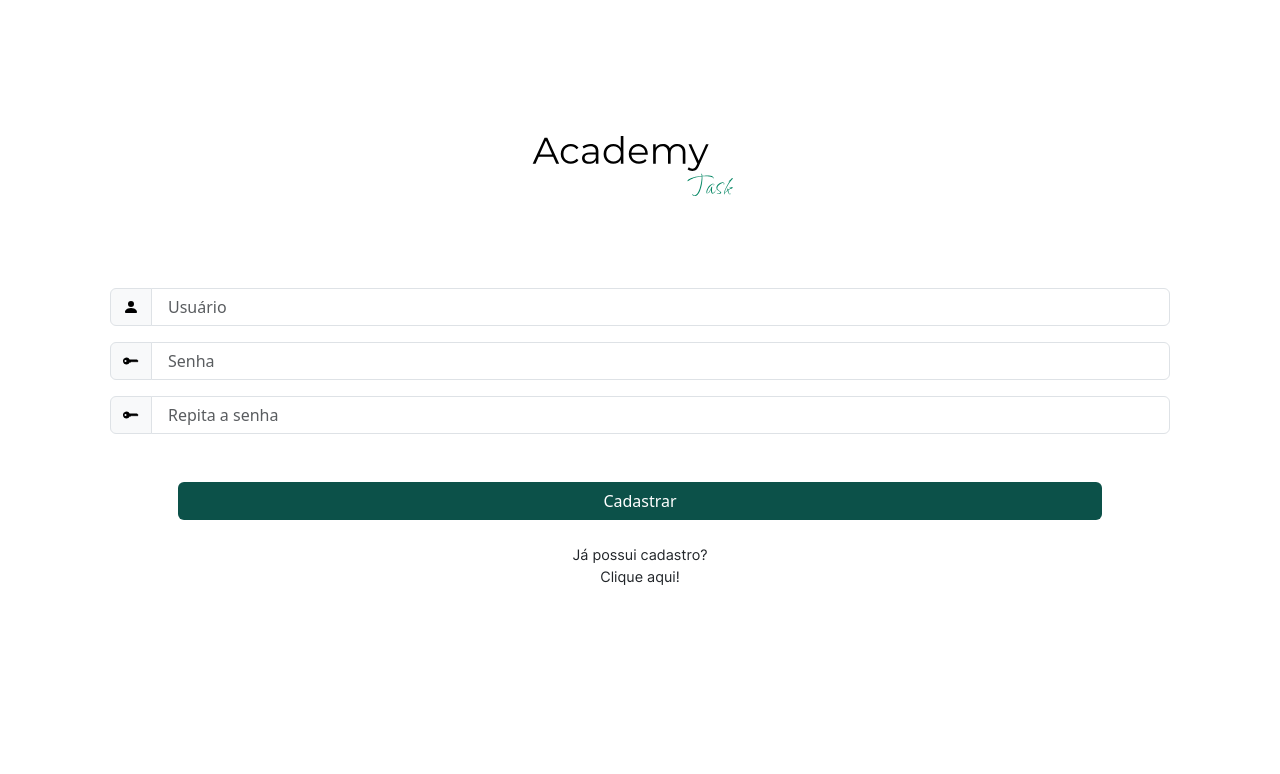
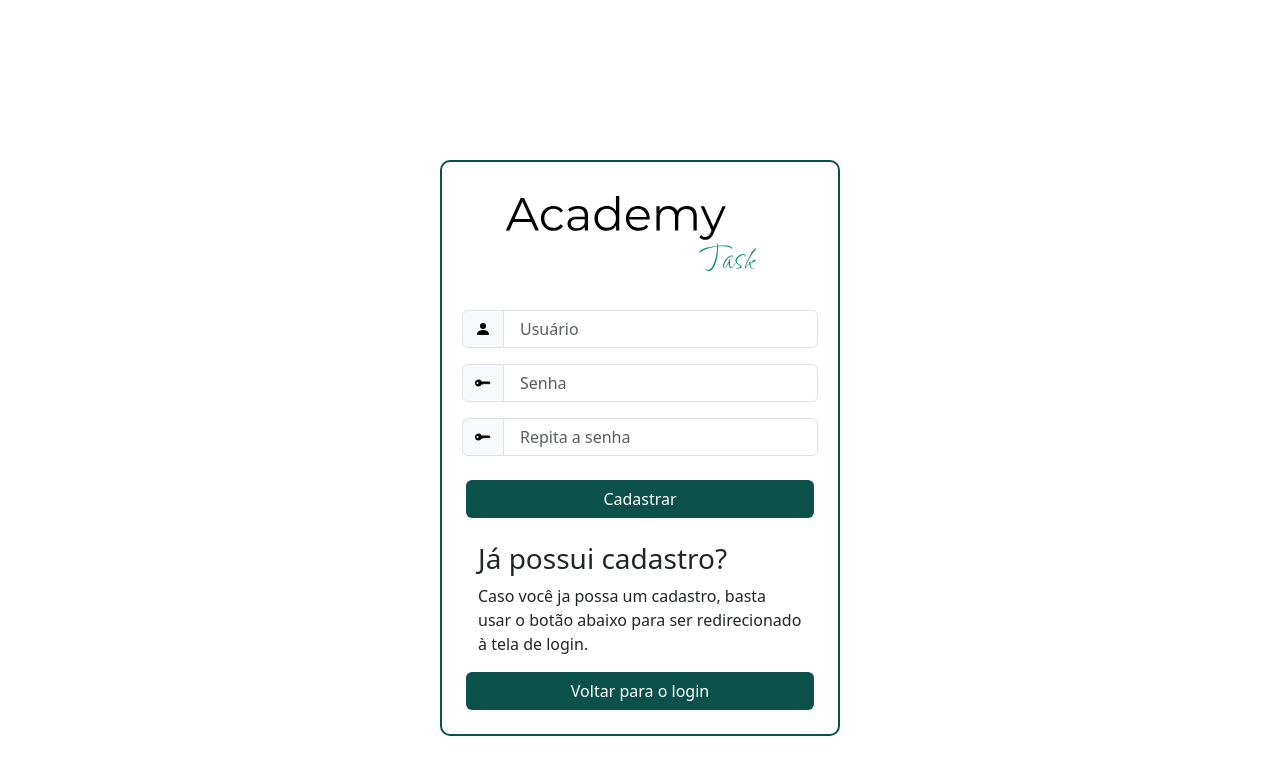
Before and after one commit to paccarrar0/academytask, an Angular app: page /register in a window 1280 px wide. Shown: the top 774 px of the page. Built offline with nearby package versions, Linux system fonts and the light colour scheme.

Commit message:
Responsividade e README

```diff
--- /dev/null
+++ b/src/app/home/home.component.html
@@ -0,0 +1 @@
+<p>home works!</p>
--- a/src/app/login/login.component.css
+++ b/src/app/login/login.component.css
@@ -41,8 +41,3 @@ a {
   margin-top: 10rem;
   width: 25rem;
 }
-
-.register-message-desktop {
-  font-family: Inter;
-  font-size: larger;
-}
--- a/src/app/login/login.component.html
+++ b/src/app/login/login.component.html
@@ -45,7 +45,7 @@
   <!--mobile-->
 
   <div class="d-md-block d-none block">
-    <div class="row">
+    <div class="row my-4">
       <img
         class="logo"
         src="../../assets/images/collorfull-logo.svg"
@@ -53,10 +53,7 @@
         height="100"
       />
     </div>
-    <div class="row">
-      <p class="mb-1 register-message-desktop">Bem-Vindo de Volta!</p>
-    </div>
-    <div class="row mx-2 gap-3">
+    <div class="row mx-2 mb-4 gap-3">
       <div class="input-group">
         <span class="input-group-text">
           <img src="../../assets/icons/person-fill.svg" alt="icon" />
@@ -78,5 +75,16 @@
         />
       </div>
     </div>
+    <div class="row mx-2 px-3 mb-4">
+      <button class="btn">Entrar</button>
+    </div>
+    <div class="row mx-4 text-start">
+      <h3>Ainda não é cadastrado?</h3>
+      <br>
+      <p>Otimize seu seu tempo com o AcademyTask! Tenha uma experiência inteligente e eficiente. Toque abaixo para se cadastrar.</p>
+    </div>
+    <div class="row mx-2 px-3 mb-4">
+      <button routerLink="/register" class="btn">Cadastre-se</button>
+    </div>
   </div>
 </div>
--- a/src/app/register/register.component.css
+++ b/src/app/register/register.component.css
@@ -1,4 +1,4 @@
-.logo {
+.mobile-logo {
   margin-top: 8rem;
   margin-bottom: 5rem;
 }
@@ -18,7 +18,7 @@
   color: #ffff;
 }
 
-p {
+.register-message-mobile {
   font-family: Inter;
   font-size: 0.9rem;
 }
@@ -31,3 +31,13 @@ a {
   text-decoration: none;
   color: inherit
 }
+/*mobile*/
+
+.block {
+  border: solid #0C5149;
+  border-width: 2px;
+  border-radius: 10px;
+  margin: 0 auto;
+  margin-top: 10rem;
+  width: 25rem;
+}
--- a/src/app/register/register.component.html
+++ b/src/app/register/register.component.html
@@ -1,7 +1,8 @@
 <div class="container text-center">
+  <div class="d-md-none">
     <div class="row">
       <img
-      class="logo col"
+        class="mobile-logo col"
         src="../../assets/images/collorfull-logo.svg"
         alt="logo"
         height="80"
@@ -9,16 +10,34 @@
     </div>
     <div class="row mx-3 mb-5 gap-3">
       <div class="input-group">
-      <span class="input-group-text"><img src="../../assets/icons/person-fill.svg" alt="icon"></span>
-      <input class="input form-control px-3" type="text" placeholder="Usuário" />
+        <span class="input-group-text"
+          ><img src="../../assets/icons/person-fill.svg" alt="icon"
+        /></span>
+        <input
+          class="input form-control px-3"
+          type="text"
+          placeholder="Usuário"
+        />
       </div>
       <div class="input-group">
-      <span class="input-group-text"><img src="../../assets/icons/key-fill.svg" alt="icon"></span>
-      <input class="input form-control px-3" type="password" placeholder="Senha" />
+        <span class="input-group-text"
+          ><img src="../../assets/icons/key-fill.svg" alt="icon"
+        /></span>
+        <input
+          class="input form-control px-3"
+          type="password"
+          placeholder="Senha"
+        />
       </div>
       <div class="input-group">
-      <span class="input-group-text"><img src="../../assets/icons/key-fill.svg" alt="icon"></span>
-      <input class="input form-control px-3" type="password" placeholder="Repita a senha" />
+        <span class="input-group-text"
+          ><img src="../../assets/icons/key-fill.svg" alt="icon"
+        /></span>
+        <input
+          class="input form-control px-3"
+          type="password"
+          placeholder="Repita a senha"
+        />
       </div>
     </div>
     <div class="button row mb-4">
@@ -32,3 +51,61 @@
       </p>
     </div>
   </div>
+  <!--mobile-->
+
+  <div class="d-md-block d-none block">
+    <div class="row my-4">
+      <img
+        class="logo"
+        src="../../assets/images/collorfull-logo.svg"
+        alt="logo"
+        height="100"
+      />
+    </div>
+    <div class="row mx-2 mb-4 gap-3">
+      <div class="input-group">
+        <span class="input-group-text">
+          <img src="../../assets/icons/person-fill.svg" alt="icon" />
+        </span>
+        <input
+          class="input form-control px-3"
+          type="text"
+          placeholder="Usuário"
+        />
+      </div>
+      <div class="input-group">
+        <span class="input-group-text">
+          <img src="../../assets/icons/key-fill.svg" alt="icon" />
+        </span>
+        <input
+          class="input form-control px-3"
+          type="password"
+          placeholder="Senha"
+        />
+      </div>
+      <div class="input-group">
+        <span class="input-group-text">
+          <img src="../../assets/icons/key-fill.svg" alt="icon" />
+        </span>
+        <input
+          class="input form-control px-3"
+          type="password"
+          placeholder="Repita a senha"
+        />
+      </div>
+    </div>
+    <div class="row mx-2 px-3 mb-4">
+      <button class="btn">Cadastrar</button>
+    </div>
+    <div class="row mx-4 text-start">
+      <h3>Já possui cadastro?</h3>
+      <br />
+      <p>
+        Caso você ja possa um cadastro, basta usar o botão abaixo para ser redirecionado à tela de login.
+      </p>
+    </div>
+    <div class="row mx-2 px-3 mb-4">
+      <button routerLink="/login" class="btn">Voltar para o login</button>
+    </div>
+  </div>
+</div>
```
Also changed, not shown: src/app/home/home.component.ts (added, +12 -0 lines), src/app/home/home.component.css (added), 2 other files (tests, documents, lock files or other folders). Lines whose indentation alone changed are shown as unchanged.
